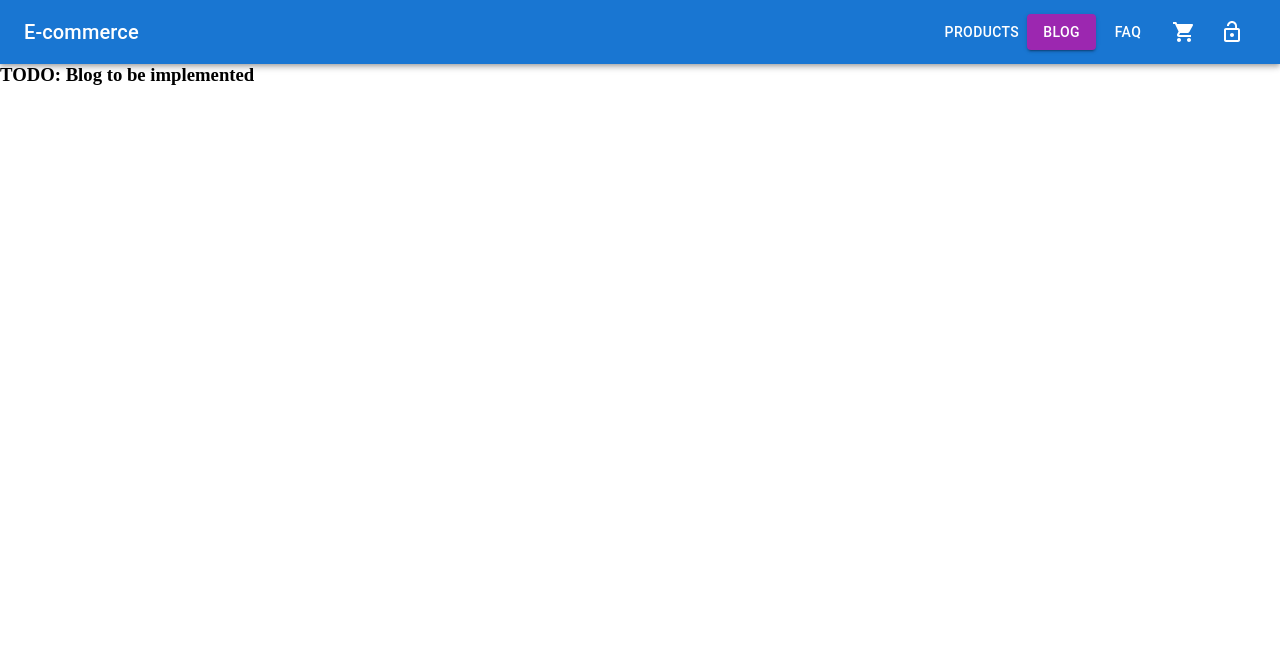
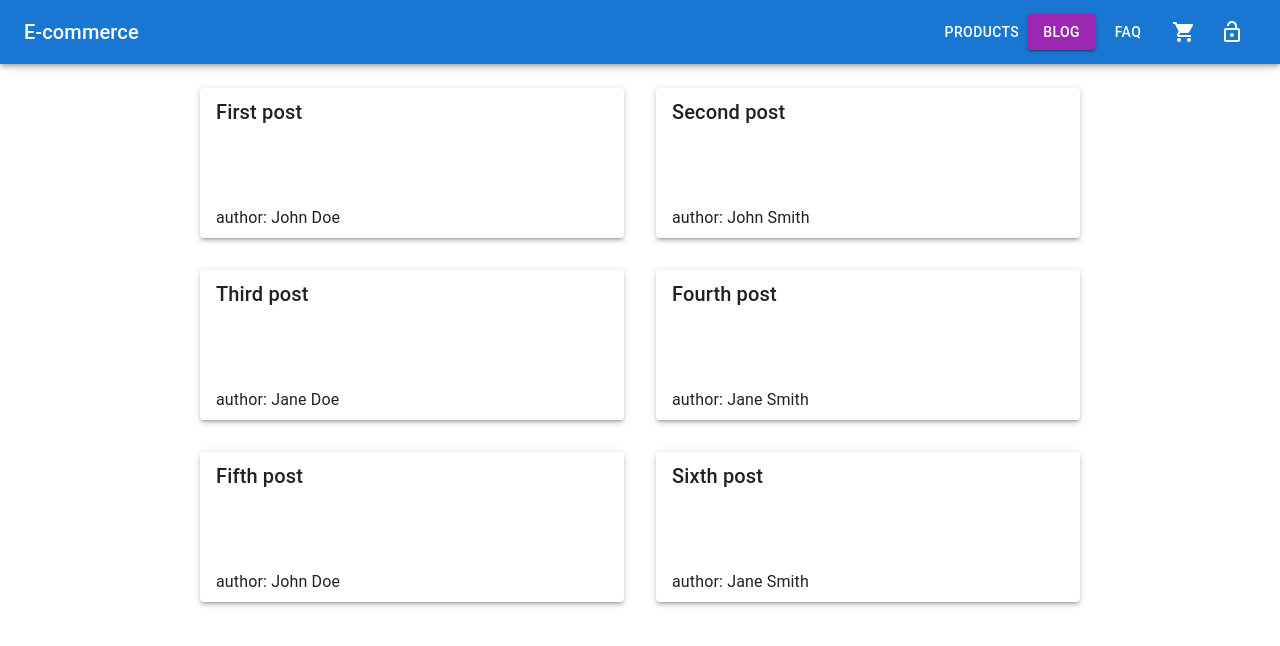
Before and after one commit to kan-software/nextjs-upskill, a Next.js app: page /blog in a window 1280 px wide. Shown: the top 646 px of the page. Built offline with nearby package versions, Linux system fonts and the light colour scheme.

Commit message:
Implement blog posts page with mocked data

```diff
--- /dev/null
+++ b/lib/client/components/blog/Blog.styles.tsx
@@ -0,0 +1,30 @@
+import { PropsWithChildren } from 'react';
+import Box from '@mui/material/Box';
+import Grid from '@mui/material/Grid';
+
+export function BlogGrid({ children }: PropsWithChildren) {
+  return (
+    <Box
+      my={3}
+      mx={25}
+    >
+      <Grid
+        container
+        spacing={4}
+      >
+        {children}
+      </Grid>
+    </Box>
+  );
+}
+
+export function BlogGridItem({ children }: PropsWithChildren) {
+  return (
+    <Grid
+      item
+      xs={6}
+    >
+      {children}
+    </Grid>
+  );
+}
--- a/pages/blog/index.tsx
+++ b/pages/blog/index.tsx
@@ -1,3 +1,50 @@
-export default function Blog() {
-  return <h3>TODO: Blog to be implemented</h3>;
+import { GetStaticProps, InferGetStaticPropsType } from 'next';
+import Link from 'next/link';
+import Paper from '@mui/material/Paper';
+import Box from '@mui/material/Box';
+import Typography from '@mui/material/Typography';
+import { blogData } from '@/lib/server/data/blog';
+import { IBlogPost } from '@/lib/server/models/blog';
+import {
+  BlogGrid,
+  BlogGridItem,
+} from '@/lib/client/components/blog/Blog.styles';
+
+export const getStaticProps: GetStaticProps<{
+  blogPosts: IBlogPost[];
+}> = async () => {
+  // TODO: implement real data fetching
+  return {
+    props: {
+      blogPosts: blogData,
+    },
+  };
+};
+
+export default function Blog({
+  blogPosts,
+}: InferGetStaticPropsType<typeof getStaticProps>) {
+  return (
+    <BlogGrid>
+      {blogPosts.map((blogPost) => (
+        <BlogGridItem key={blogPost.postId}>
+          <Link href={`blog/${blogPost.postId}`}>
+            <Paper elevation={3}>
+              <Box
+                py={1}
+                px={2}
+                minHeight={150}
+                display="flex"
+                flexDirection="column"
+                justifyContent="space-between"
+              >
+                <Typography variant="h6">{blogPost.title}</Typography>
+                <Typography>author: {blogPost.author.name}</Typography>
+              </Box>
+            </Paper>
+          </Link>
+        </BlogGridItem>
+      ))}
+    </BlogGrid>
+  );
 }
--- a/styles/globals.css
+++ b/styles/globals.css
@@ -3,3 +3,7 @@
   padding: 0;
   margin: 0;
 }
+
+a {
+  text-decoration: none;
+}
```
Also changed, not shown: lib/client/components/product/Product.styles.tsx (+6 -11 lines), lib/client/components/products/ProductsItem.tsx (+3 -6 lines).
